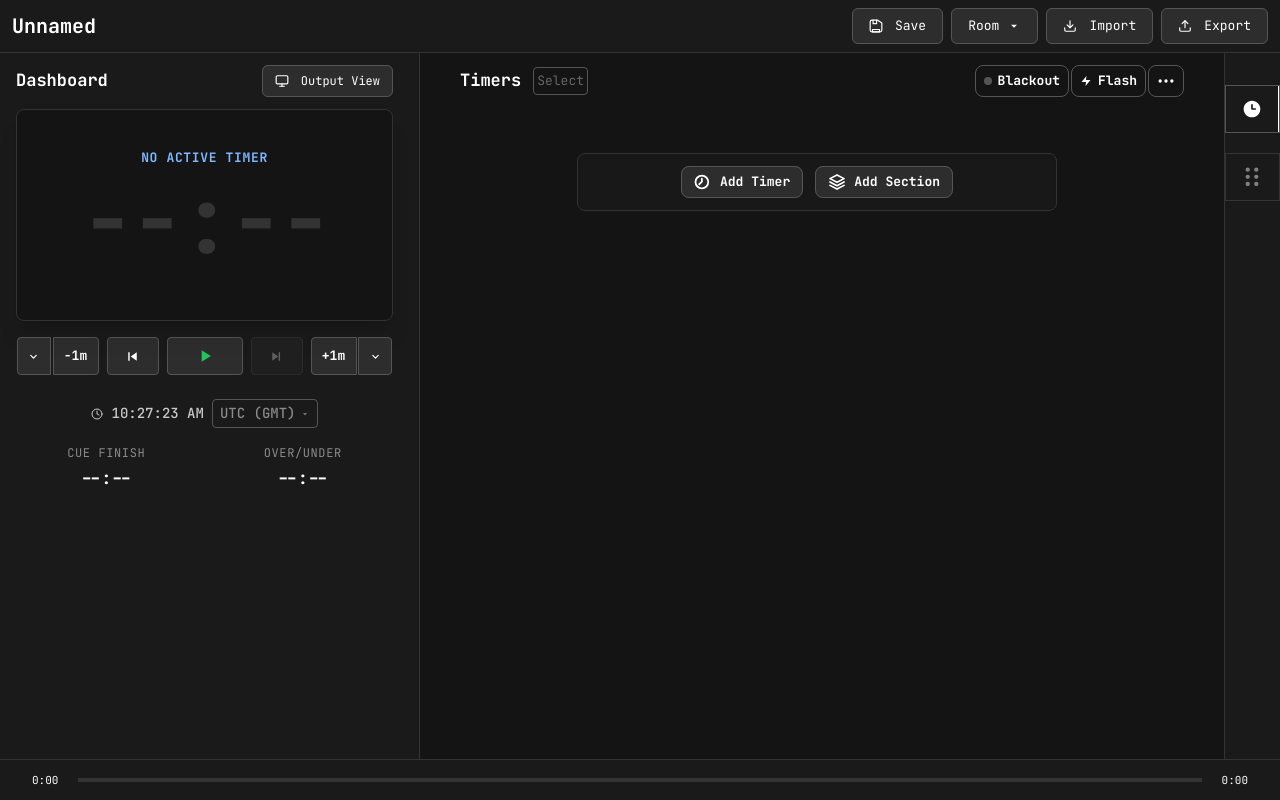
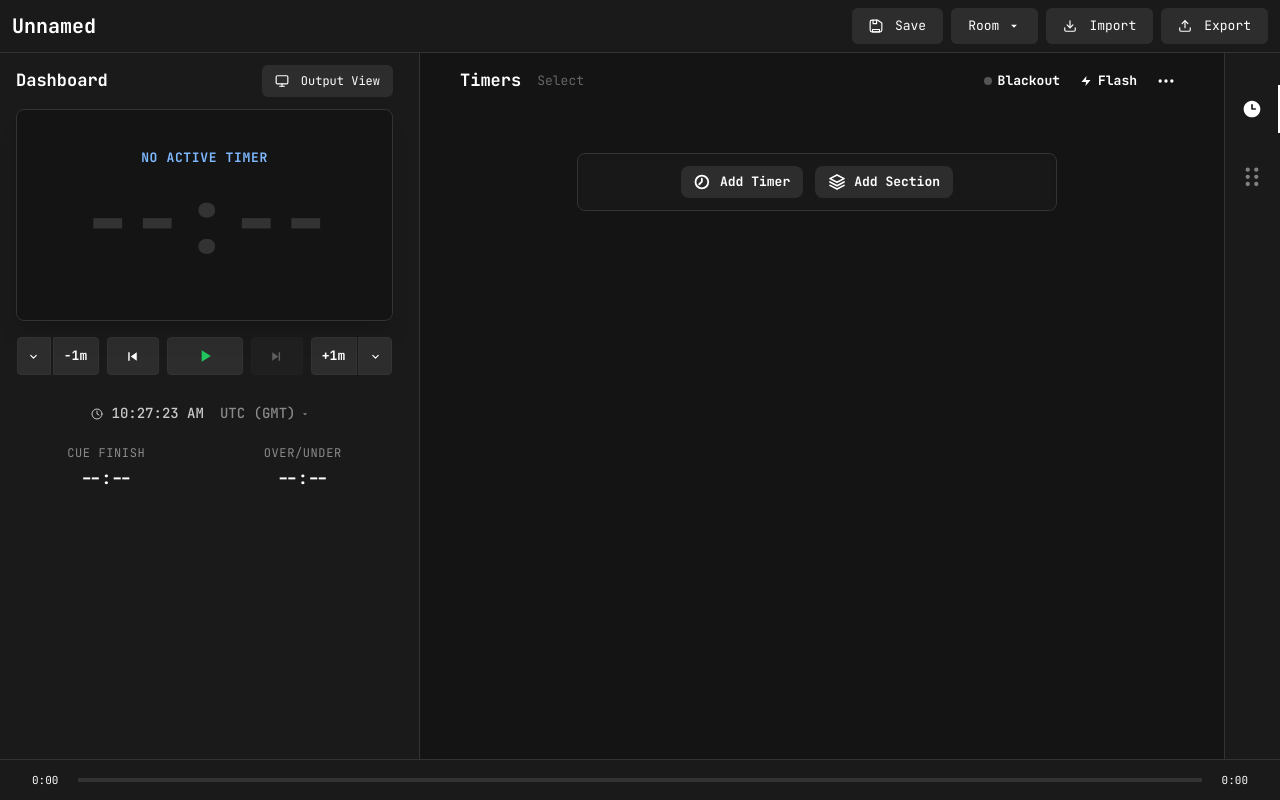
Before and after one commit to e1n7/stage-timer, a Next.js app: page / in a window 1280 px wide. Built offline with nearby package versions, Linux system fonts and the light colour scheme.

Commit message:
Show button outline only during interaction

```diff
--- a/src/style.css
+++ b/src/style.css
@@ -28,8 +28,6 @@
 
   button {
     font: inherit;
-    outline: 1px solid #555;
-    outline-offset: -1px;
   }
 
   button:hover,
```
